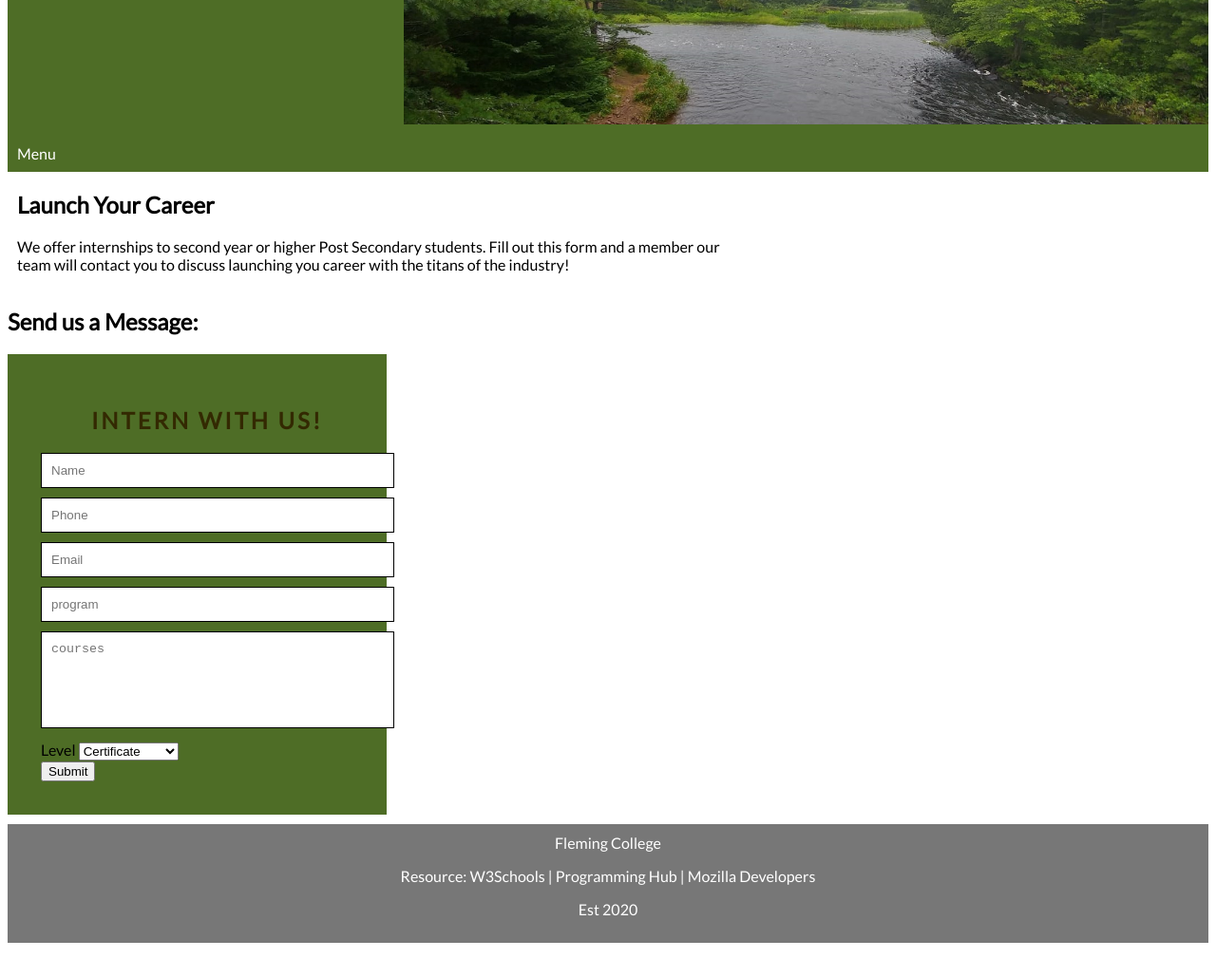
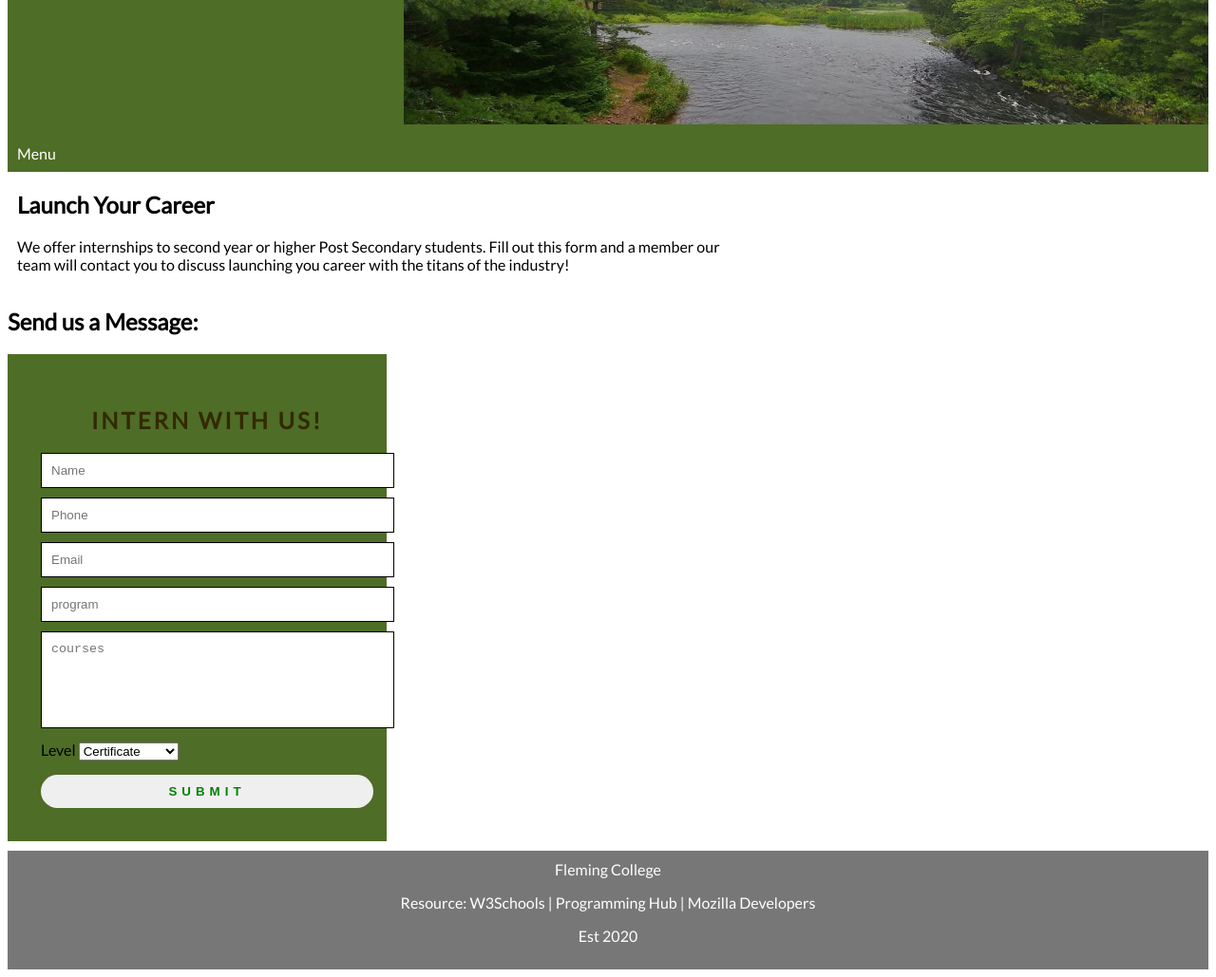
Before and after one commit to JDebono2023/a3web, a plain HTML site: page intern.htm in a window 1280 px wide. Shown: the part 59-1088 px from the top of the page at 95% size. Before the commit the page ends 1060 px from the top, so only its background shows below. Drawn offline with Linux system fonts and the light colour scheme.

Commit message:
button submit query change

```diff
--- a/intern.htm
+++ b/intern.htm
@@ -87,8 +87,8 @@
 	  <option value="PostGraduate">PostGraduate</option>
       <option value="Masters">Masters</option>
     </select>
-    <div value="submit">
-        <input type="submit">
+    <div class="btn2">
+        <input type="submit" value="Submit">
     </div>
  </form>
 
```
